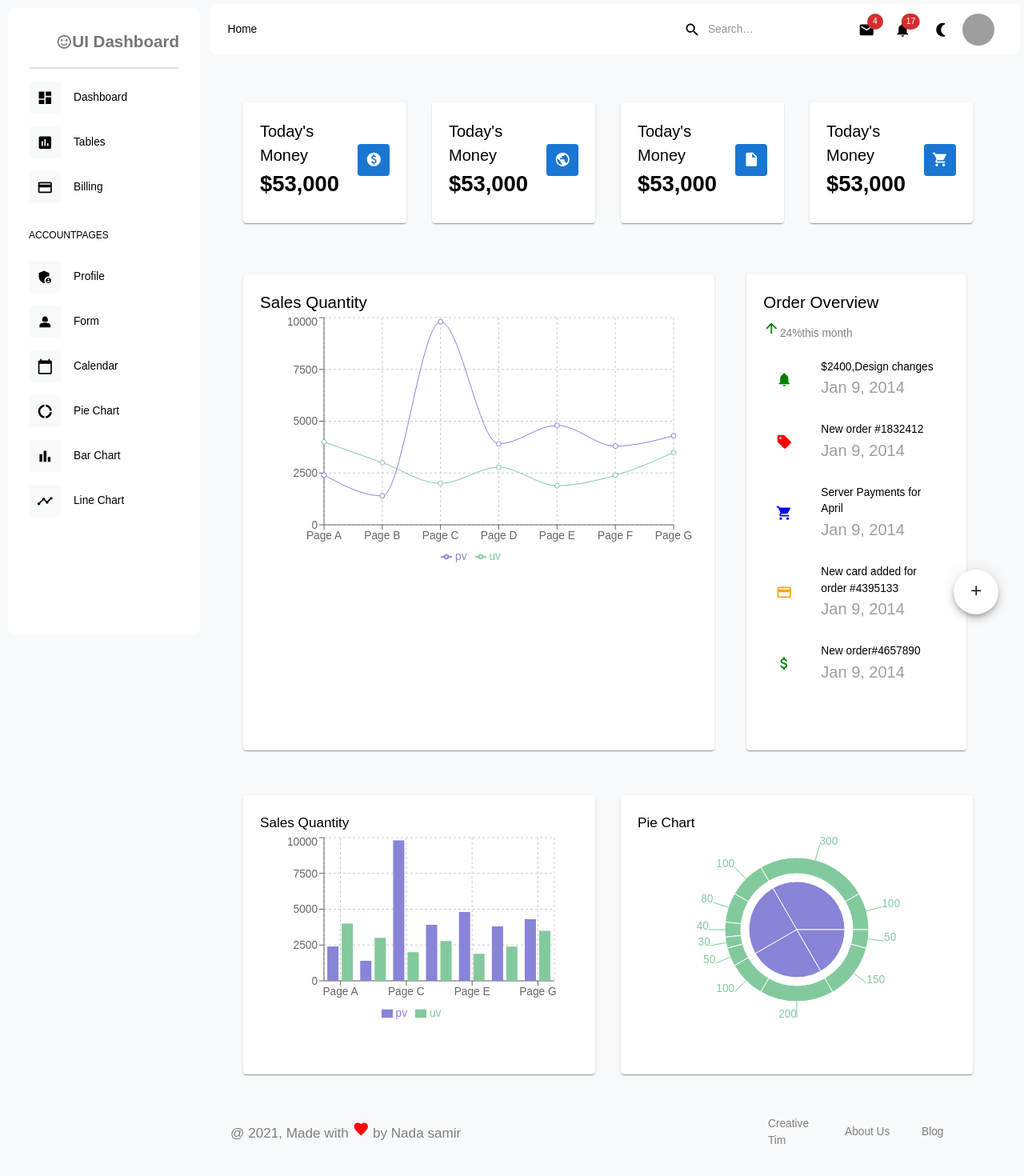
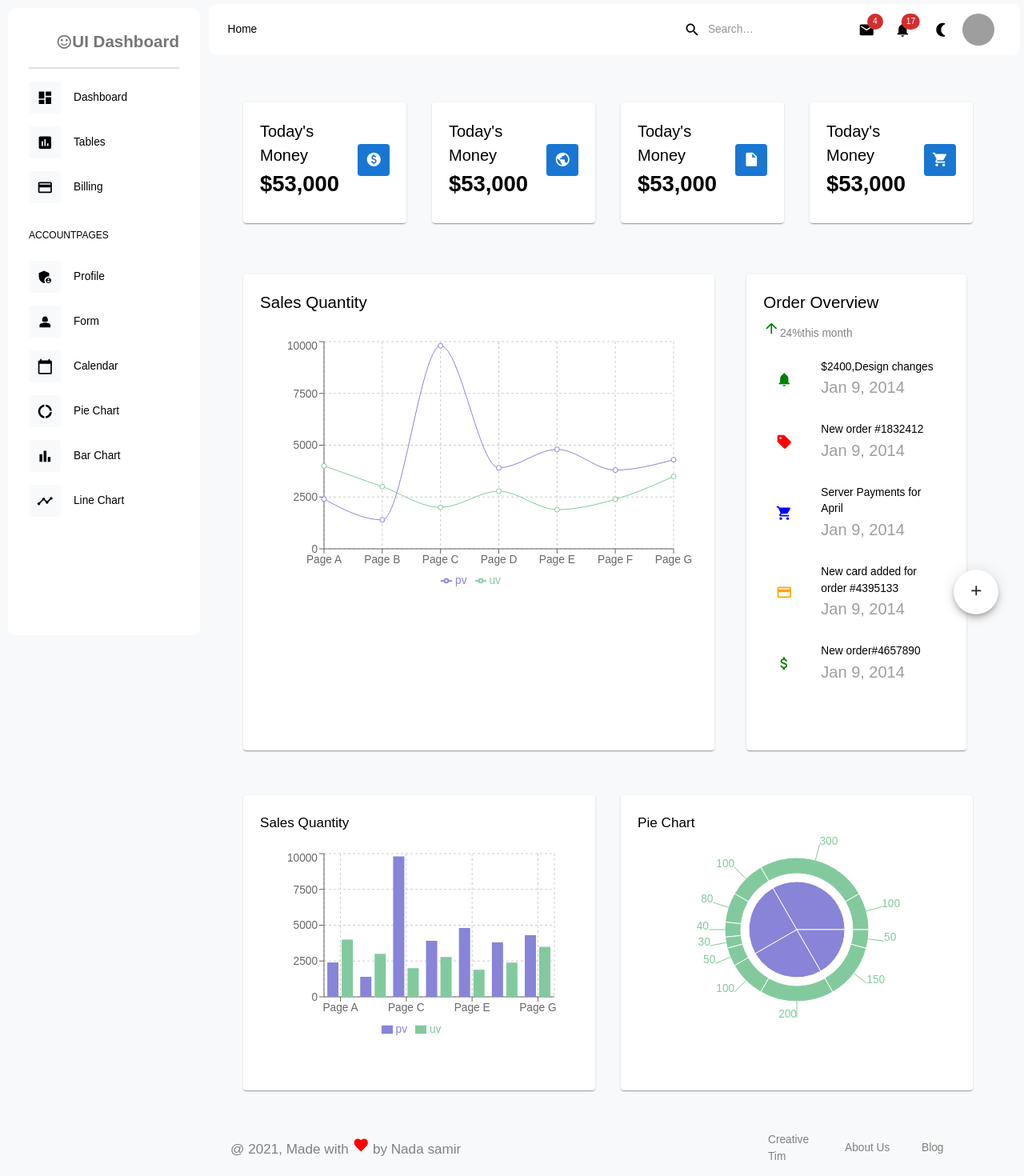
Before and after one commit to Nada-orban/newdashboard2, a Next.js app: page / in a window 1280 px wide. Shown: the top 1470 px of the page at 80% size. Built offline with nearby package versions, Linux system fonts and the light colour scheme; grey boxes are pictures that could not be loaded.

Commit message:
add margin

```diff
--- a/Components/Homecomponents/Chartpart.js
+++ b/Components/Homecomponents/Chartpart.js
@@ -46,7 +46,7 @@ function Trakingdetails() {
                 <Card xs={{ position: "relative" }} className={styles.card} sx={{ bgcolor: "primary.main", color: "text.primary", height: "100%", }}>
                     <CardContent >
                         <Typography variant='h6' component="h6">Sales Quantity</Typography>
-                        <Box height="30vh" width="100%">
+                        <Box height="30vh" width="100%" mt="20px">
                             <Barchart2 />
                         </Box>
 
--- a/Components/Homecomponents/Projecttable.js
+++ b/Components/Homecomponents/Projecttable.js
@@ -59,7 +59,7 @@ function Projecttable
                 <Card xs={{ position: "relative" }} className={styles.card} sx={{ bgcolor: "primary.main", color: "text.primary", height: "100%", }}>
                     <CardContent >
                         <Typography variant='h5' component="h5">Sales Quantity</Typography>
-                        <Box height="40vh" width="100%">
+                        <Box height="40vh" width="100%" mt="30px">
                             <Linechart2 />
                         </Box>
 
```
